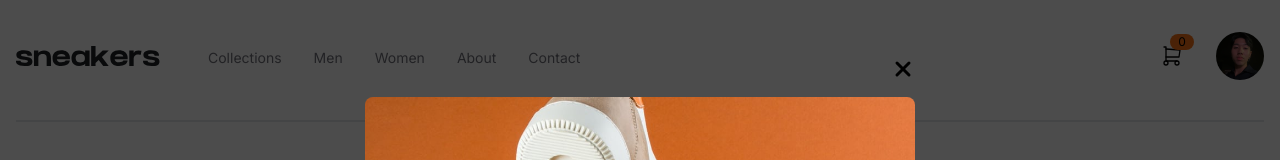
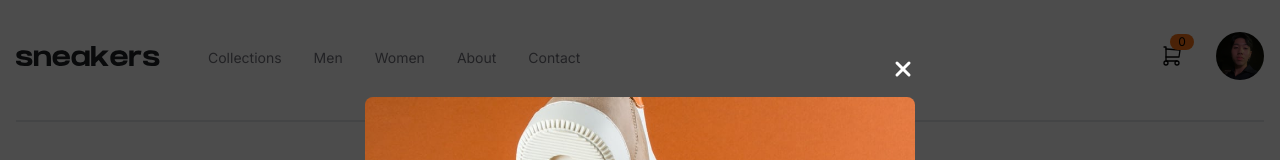
Before and after one commit to Nick-Yanase/Sneakers, a Next.js app: page / in a window 1280 px wide. Both pictures are taken after a click on the button 368 px from the left and 417 px from the top of the page. Shown: the top 160 px of the page. Built offline with nearby package versions, Linux system fonts and the light colour scheme.

Commit message:
Update ProductModal.tsx

```diff
--- a/src/components/Product/ProductModal.tsx
+++ b/src/components/Product/ProductModal.tsx
@@ -27,7 +27,7 @@ export default function ProductModal(props: ProductModalProps) {
 
         <div className="flex justify-end">
           <button onClick={fecharModal}>
-            <IconX className="hover:text-orange-500 transition-all stroke-[3]" />
+            <IconX className="text-white hover:text-orange-500 transition-all stroke-[3]" />
           </button>
         </div>
 
```
